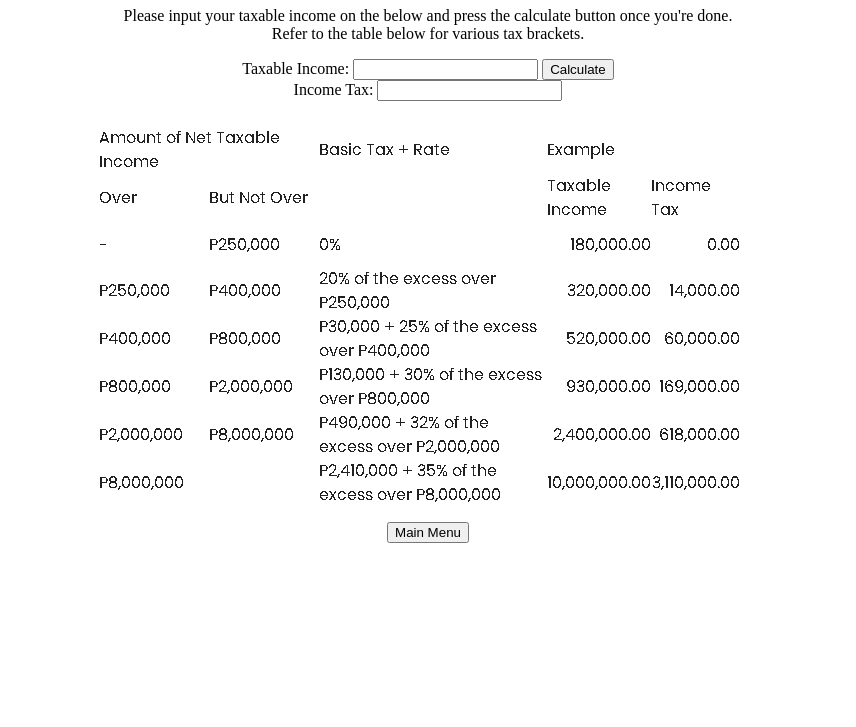
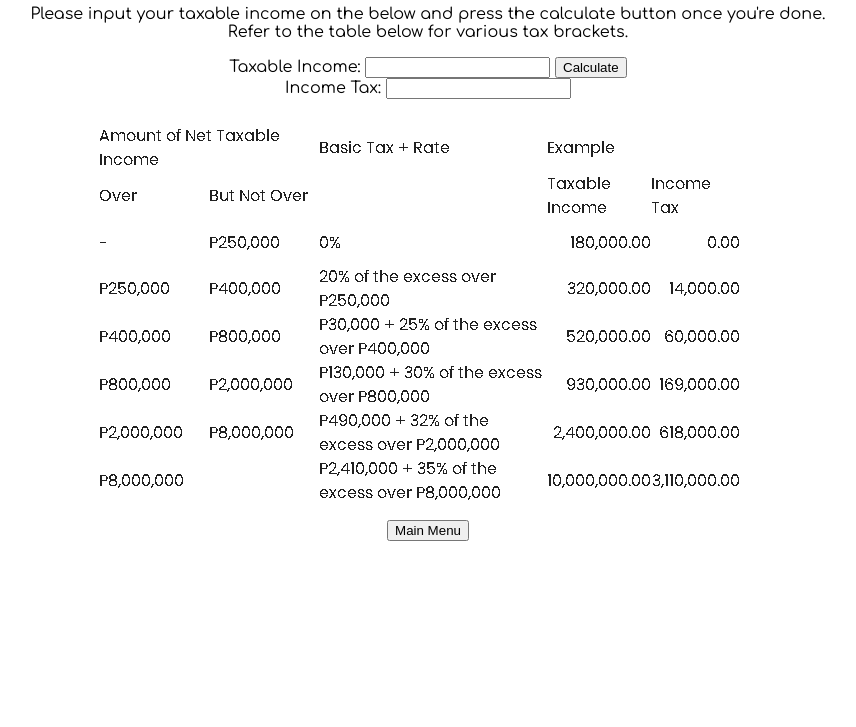
Before and after one commit to 1999inc/CS1130, a plain HTML site: page incometax.html in a window 1280 px wide. Shown: the part 73-800 px from the top of the page, without its empty margins (212-1068 px from the left). Drawn offline with Linux system fonts and the light colour scheme.

Commit message:
Update incometax.html

```diff
--- a/incometax.html
+++ b/incometax.html
@@ -5,10 +5,17 @@ Online HTML, CSS and JavaScript editor to run code online.
 <html lang="en">
 
 <head>
+    <link rel="stylesheet" href="https://fonts.googleapis.com/css?family=Comfortaa">
     <meta charset="UTF-8" />
     <meta name="viewport" content="width=device-width, initial-scale=1.0" />
     <link rel="stylesheet" href="format.css" />
     <title>Income Tax Calculator</title>
+    <style>
+        body {
+            font-family: Comfortaa;
+            font-size: 16px;
+          }
+    </style>
 </head>
 
 <body>
@@ -21,7 +28,7 @@ Online HTML, CSS and JavaScript editor to run code online.
     <input id="inputTaxableIncome" type="number"> <button onclick="compute()">Calculate</button> <br>
     <label for="outputIncomeTax">Income Tax:</label>
     <input id="outputIncomeTax" type="number" readonly> <br><br>
-    <img src="taxincomebracket.PNG" alt="taxincomebracket.PNG">
+    <img src="taxincomebracket.PNG" alt="taxbracket.png">
 
     <form>
         <input type="button" value="Main Menu" onclick="history.back()">
```
